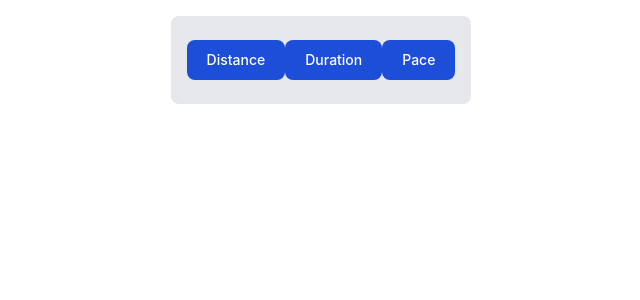
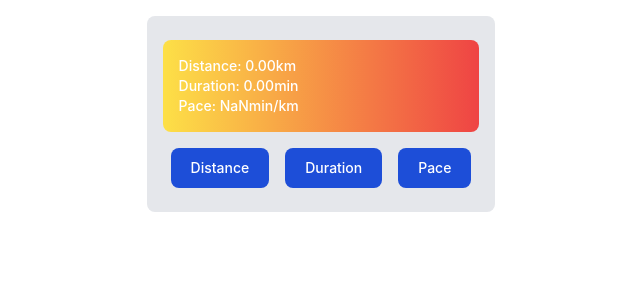
Before and after one commit to annesylvie/alpaca, a React (Create React App) app in the folder webapp/: page / in a window 1280 px wide. Both pictures are taken after a click on the button "Add New". Shown: the top 300 px of the page, without its empty margins (319-959 px from the left). Built offline with nearby package versions, Linux system fonts and the light colour scheme; the HTML template or start-up script is replaced by a standard one.

Commit message:
webapp: add tally

```diff
--- a/webapp/src/App.tsx
+++ b/webapp/src/App.tsx
@@ -1,11 +1,11 @@
-import { useState, useEffect } from "react";
+import { useState, useEffect, useMemo } from "react";
 import "./App.css";
-import { Segment, ISegment } from "./Box";
+import { Segment, ISegment, sumSegments } from "./Box";
 import { Form } from "./Form";
 
 function App() {
   const [segments, setSegments] = useState<Array<ISegment>>([]);
-  console.log(segments);
+  const tally = useMemo(() => sumSegments(segments), [segments]);
 
   return (
     <div className="grid place-items-center">
@@ -15,8 +15,15 @@ function App() {
             distance={segment.distance}
             duration={segment.duration}
             speed={segment.speed}
+            isTally={false}
           />
         ))}
+        <Segment
+          distance={tally.distance}
+          duration={tally.duration}
+          speed={tally.speed}
+          isTally={true}
+        />
         <Form segments={segments} setSegments={setSegments} />
       </div>
     </div>
--- a/webapp/src/Box.tsx
+++ b/webapp/src/Box.tsx
@@ -45,17 +45,44 @@ export function getPace(
   };
 }
 
+export function sumSegments(segments: Array<ISegment>): ISegment {
+  let totalDistance = 0;
+  let totalDuration = 0;
+  segments.map((segment) => {
+    totalDuration += segment.duration;
+    totalDistance += segment.distance;
+  });
+  return {
+    duration: totalDuration,
+    distance: totalDistance,
+    speed: totalDistance / totalDuration,
+  };
+}
+
 function displayNumber(numberToDisplay: number): string {
   return numberToDisplay.toFixed(2);
 }
 
-export const Segment: React.FC<ISegment> = ({
+export interface SegmentProps {
+  distance: number; // In meters
+  duration: number; // In seconds
+  speed: number; // In meters per second
+  isTally: boolean;
+}
+
+export const Segment: React.FC<SegmentProps> = ({
   distance,
   duration,
   speed,
-}: ISegment) => {
+  isTally,
+}: SegmentProps) => {
+  const color = isTally
+    ? "from-yellow-300 to-red-500"
+    : "from-green-400 to-blue-700 hover:bg-gradient-to-br focus:ring-4 focus:ring-blue-300 dark:focus:ring-blue-800";
   return (
-    <div className="text-white bg-gradient-to-r from-green-400 to-blue-700 hover:bg-gradient-to-br focus:ring-4 focus:ring-blue-300 dark:focus:ring-blue-800 font-medium rounded-lg text-sm my-2 p-4">
+    <div
+      className={`text-white bg-gradient-to-r ${color} font-medium rounded-lg text-sm my-2 p-4`}
+    >
       <div>Distance: {displayNumber(distance / 1000)}km</div>
       <div>Duration: {displayNumber(duration / 60)}min</div>
       <div>Pace: {displayNumber(paceSpeedConversion(speed))}min/km</div>
--- a/webapp/src/Form.tsx
+++ b/webapp/src/Form.tsx
@@ -101,7 +101,7 @@ function ConversionButton(props: {
   return (
     <button
       type="submit"
-      className="text-white bg-blue-700 font-medium rounded-lg text-sm text-center px-5 py-2.5 my-2"
+      className="text-white bg-blue-700 font-medium rounded-lg text-sm text-center px-5 py-2.5 mx-2 my-2"
       onClick={() => {
         props.setConversionKind(props.conversionKind);
         props.setStep(2);
@@ -147,7 +147,7 @@ export function ConversionInputFormInput(props: {
 }) {
   return (
     <div>
-      <label className="block text-gray-700 text-sm font-bold my-2">
+      <label className="block text-gray-700 text-sm font-bold mt-2">
         {props.label}
       </label>
       <input
@@ -166,6 +166,7 @@ export function ConversionInputForm(props: {
   inputNames: Array<string>;
   onChange: ChangeEventHandler<HTMLElement>;
   onSubmit: FormEventHandler<HTMLElement>;
+  setStep: Dispatch<SetStateAction<number>>;
 }) {
   return (
     <div className="w-full max-w-xs">
@@ -183,12 +184,20 @@ export function ConversionInputForm(props: {
           inputName={props.inputNames[1]}
           onChange={props.onChange}
         />
-        <div className="flex items-center">
+        <div className="flex items-center justify-between">
           <button
             type="submit"
             className="text-white bg-blue-700 font-medium rounded-lg text-sm px-5 py-2.5 text-center my-2"
           >
             Submit
+          </button>
+          <button
+            className="text-white bg-blue-700 font-medium rounded-lg text-sm px-5 py-2.5 text-center my-2"
+            onClick={() => {
+              props.setStep(1);
+            }}
+          >
+            Back
           </button>
         </div>
       </form>
@@ -237,6 +246,7 @@ export function ConversionInput(props: {
       inputNames={["duration", "distance"]}
       onChange={onChange}
       onSubmit={onSubmit}
+      setStep={props.setStep}
     />
   ) : props.conversionKind === ConversionKind.ToDuration ? (
     <ConversionInputForm
@@ -244,6 +254,7 @@ export function ConversionInput(props: {
       inputNames={["pace", "distance"]}
       onChange={onChange}
       onSubmit={onSubmit}
+      setStep={props.setStep}
     />
   ) : props.conversionKind === ConversionKind.ToDistance ? (
     <ConversionInputForm
@@ -251,6 +262,7 @@ export function ConversionInput(props: {
       inputNames={["pace", "duration"]}
       onChange={onChange}
       onSubmit={onSubmit}
+      setStep={props.setStep}
     />
   ) : null;
 }
```
